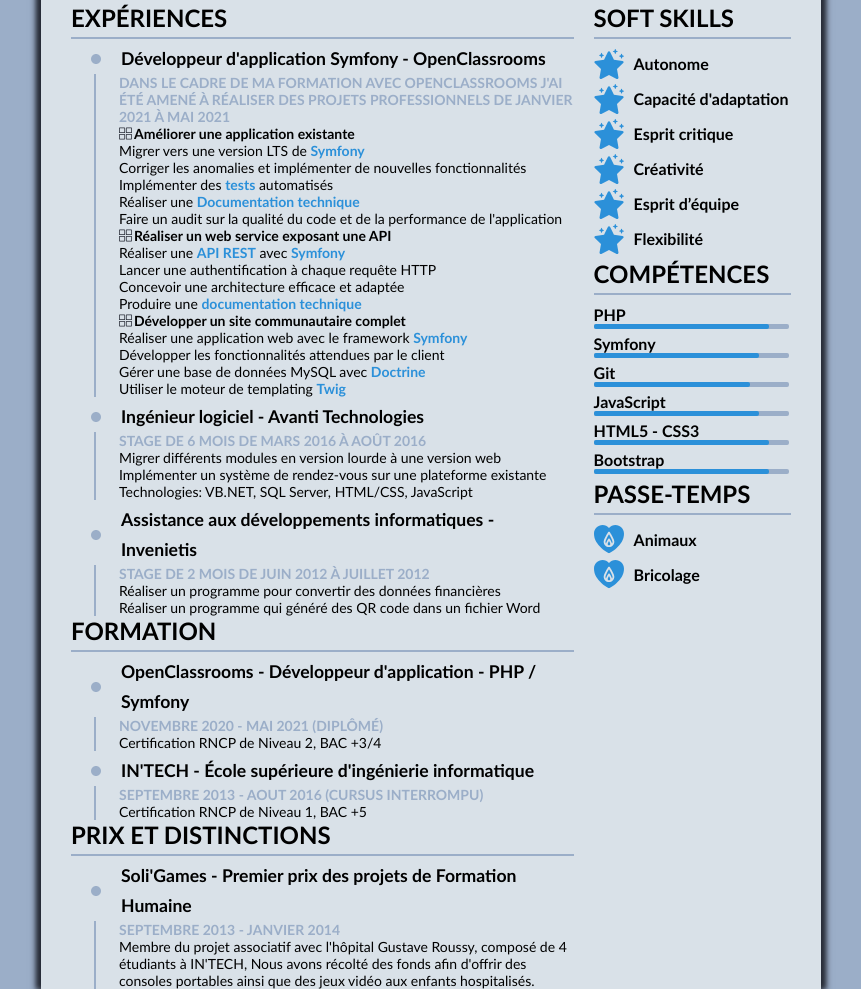
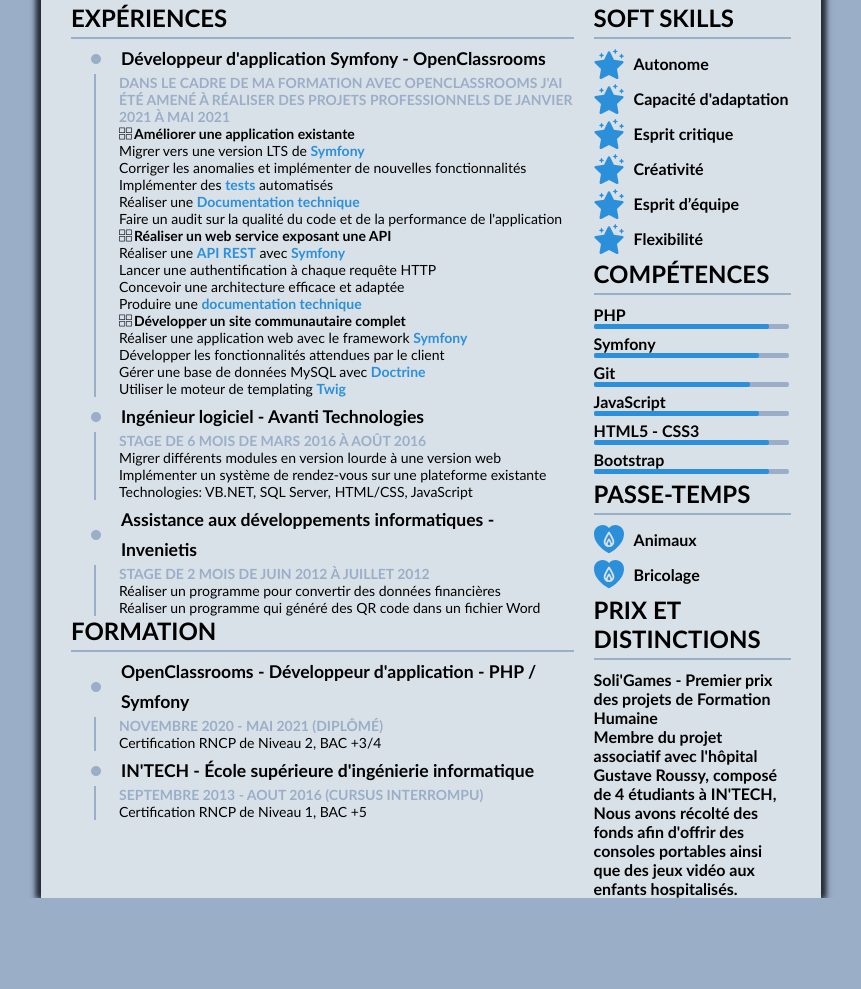
Before and after one commit to kdefarge/cv, a plain HTML site: page v2.html in a window 1280 px wide. Shown: the part 277-1266 px from the top of the page, without its empty margins (209-1070 px from the left). After the commit the page ends 1175 px from the top, so only its background shows below. Drawn offline with nearby package versions, Linux system fonts and the light colour scheme; files that its build step writes are made by us from their sources.

Commit message:
Update - change reward on the content side

```diff
--- a/v2.html
+++ b/v2.html
@@ -80,14 +80,6 @@
                         <div class="content__task__date">SEPTEMBRE 2013 - AOUT 2016 (CURSUS INTERROMPU)</div>
                         <div class="content__task__resume">Certification RNCP de Niveau 1, BAC +5</div>
                     </div>
-                    <div class="content__title">Prix et distinctions</div>
-                    <div class="content__subtitle addicon addicon--circle">Soli'Games - Premier prix des projets de Formation Humaine</div>
-                    <div class="content__task">
-                        <div class="content__task__date">SEPTEMBRE 2013 - JANVIER 2014</div>
-                        <div class="content__task__resume">Membre du projet associatif avec l'hôpital Gustave Roussy, composé
-                            de 4 étudiants à IN'TECH, Nous avons récolté des fonds afin
-                            d'offrir des consoles portables ainsi que des jeux vidéo aux enfants hospitalisés.</div>
-                    </div>
                 </div>
                 <div class="content__side">
                     <div class="content__side__softskill">
@@ -119,6 +111,13 @@
                         <div class="addicon addicon--hobbie">Animaux</div>
                         <div class="addicon addicon--hobbie">Bricolage</div>
                     </div>
+                    <div class="content__title">Prix et distinctions</div>
+                    <div class="">Soli'Games - Premier prix des projets de Formation Humaine</div>
+                    <div class="">
+                        <div class="">Membre du projet associatif avec l'hôpital Gustave Roussy, composé
+                            de 4 étudiants à IN'TECH, Nous avons récolté des fonds afin
+                            d'offrir des consoles portables ainsi que des jeux vidéo aux enfants hospitalisés.</div>
+                    </div>
                 </div>
             </div>
         </div>
```
